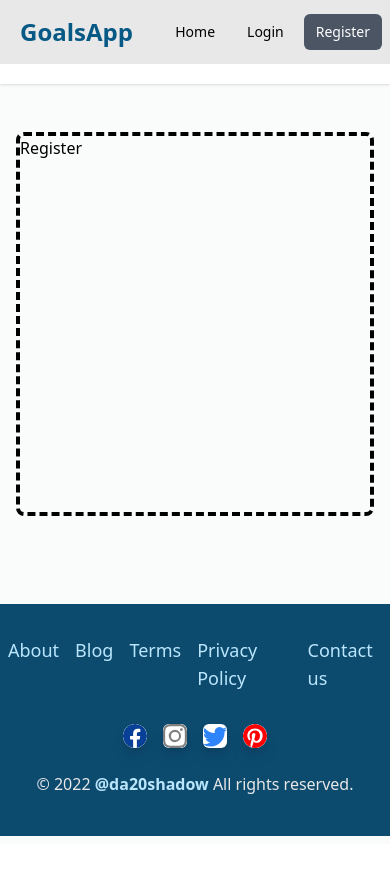
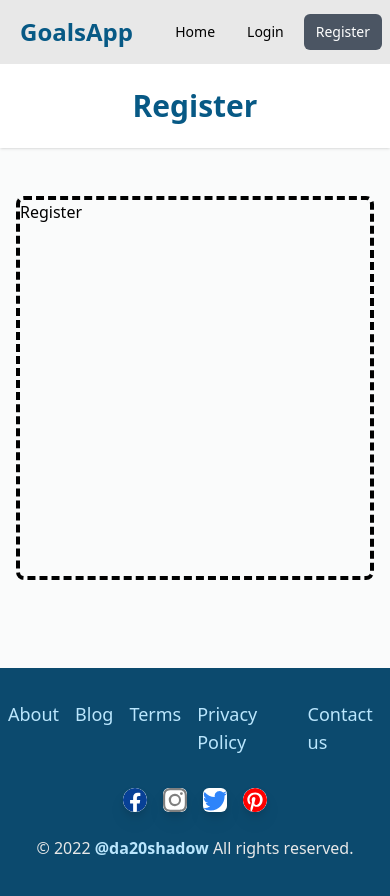
Before and after one commit to da20shadow/react-goals-app, a React (Create React App) app: page /register in a window 390 px wide. Shown: the top 896 px of the page. Before the commit the page ends 844 px from the top, so only its background shows below. Built offline with nearby package versions, Linux system fonts and the light colour scheme.

Commit message:
register page updated

```diff
--- a/src/Pages/Register/Register.js
+++ b/src/Pages/Register/Register.js
@@ -1,9 +1,9 @@
 function Register(){
     return(
         <>
-        <header className={'bg-white shadow'}>
+        <header className={'bg-white shadow mt-16 md:mt-0'}>
             <div className="max-w-7xl mx-auto py-6 px-4 sm:px-6 lg:px-8">
-                <h1 className="text-3xl font-bold text-center text-gray-900">Register</h1>
+                <h1 className="text-3xl font-bold text-center text-blue">Register</h1>
             </div>
         </header>
 
```
